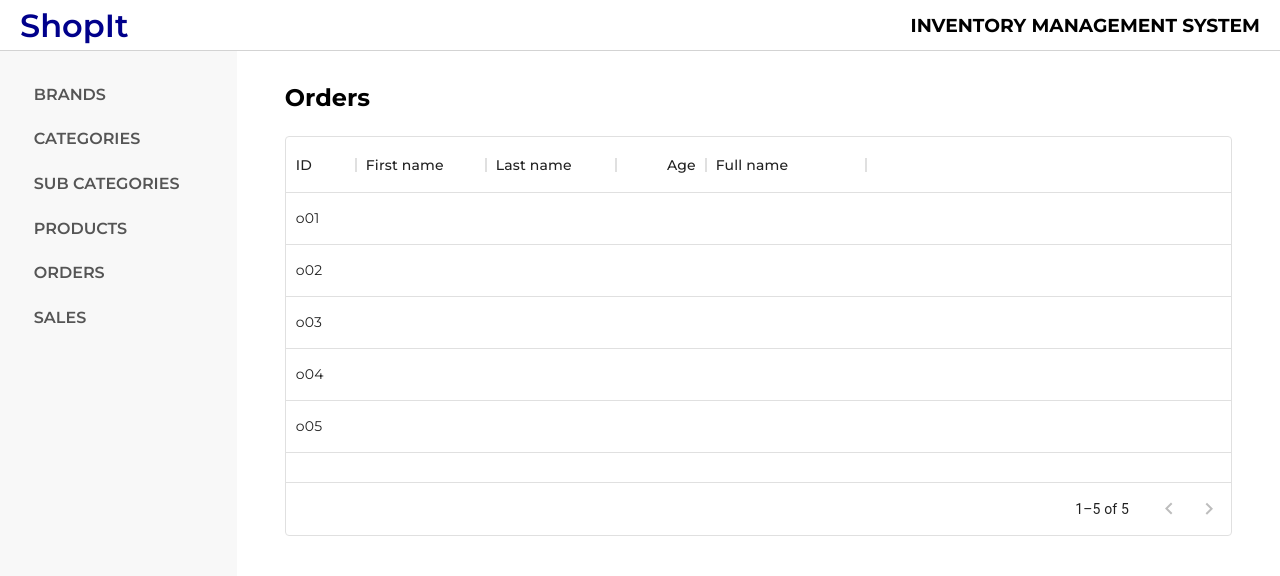
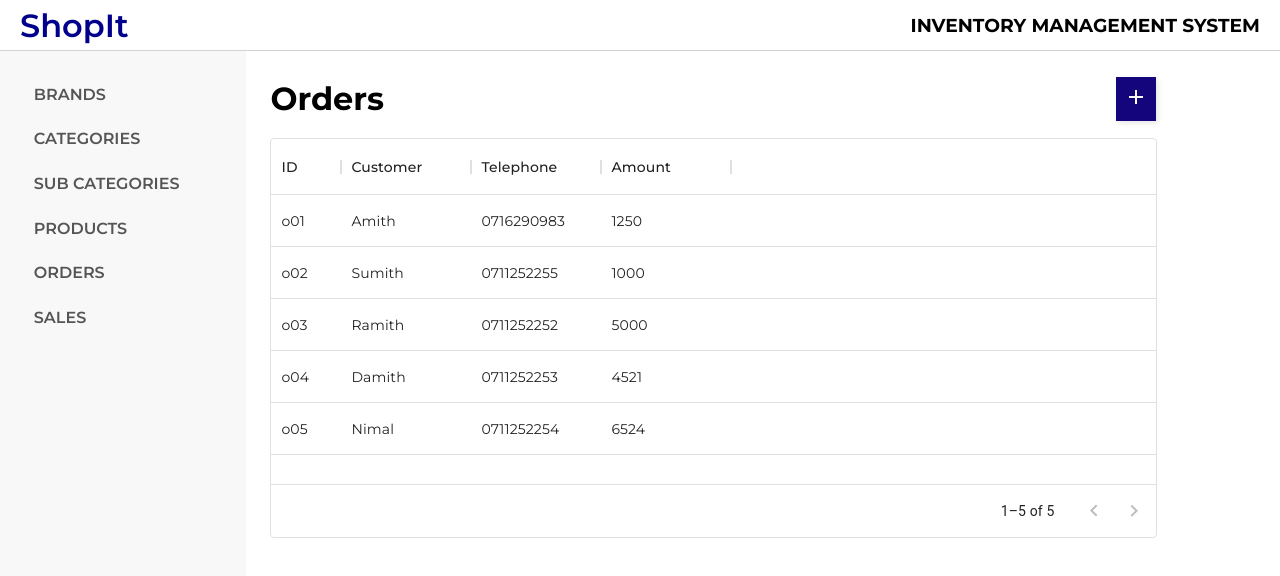
Before and after one commit to Amith-mw/shop-stock-management, a React (Create React App) app in the folder frontend/: page /orders in a window 1280 px wide. Shown: the top 576 px of the page. Built offline with nearby package versions, Linux system fonts and the light colour scheme.

Commit message:
modified - orders page

```diff
--- a/frontend/src/pages/orders/Orders.css
+++ b/frontend/src/pages/orders/Orders.css
@@ -1,12 +1,25 @@
-.pageContentContainer {
+.ordersContainer {
   display: flex;
 }
 
-.orderTitle {
-  margin-bottom: 1.5rem;
+.ordersContent {
+  flex: 4;
+  padding: 1.5rem;
 }
 
-.dataTableContainer {
-  flex: 4;
-  padding: 2rem 3rem;
+.ordersTitleRow {
+  display: flex;
+  justify-content: space-between;
+  align-items: center;
+  width: 90%;
 }
+
+.ordersTitle {
+  font-size: 2rem;
+}
+
+.ordersTable {
+  margin-top: 1rem;
+  height: 80vh;
+  width: 90%;
+}
--- a/frontend/src/pages/orders/Orders.jsx
+++ b/frontend/src/pages/orders/Orders.jsx
@@ -4,38 +4,52 @@ import { DataGrid } from "@mui/x-data-grid";
 import { orders } from "../../dataSet/dummyData";
 import Topbar from "../../components/topbar/Topbar";
 import Sidebar from "../../components/sidebar/Sidebar";
+import Button from "../../components/button/Button";
+import AddOutlinedIcon from "@mui/icons-material/AddOutlined";
+import DeleteOutlinedIcon from "@mui/icons-material/DeleteOutlined";
+import ModeEditOutlineOutlinedIcon from "@mui/icons-material/ModeEditOutlineOutlined";
 
 const columns = [
   { field: "id", headerName: "ID", width: 70 },
-  { field: "firstName", headerName: "First name", width: 130 },
-  { field: "lastName", headerName: "Last name", width: 130 },
-  {
-    field: "age",
-    headerName: "Age",
-    type: "number",
-    width: 90,
-  },
-  {
-    field: "fullName",
-    headerName: "Full name",
-    description: "This column has a value getter and is not sortable.",
-    sortable: false,
-    width: 160,
-    valueGetter: (params) =>
-      `${params.row.firstName || ""} ${params.row.lastName || ""}`,
-  },
+  { field: "customerName", headerName: "Customer", width: 130 },
+  { field: "telephone", headerName: "Telephone", width: 130 },
+  { field: "amount", headerName: "Amount", width: 130 },
+  // {
+  //   field: "age",
+  //   headerName: "Age",
+  //   type: "number",
+  //   width: 90,
+  // },
+  // {
+  //   field: "fullName",
+  //   headerName: "Full name",
+  //   description: "This column has a value getter and is not sortable.",
+  //   sortable: false,
+  //   width: 160,
+  //   valueGetter: (params) =>
+  //     `${params.row.firstName || ""} ${params.row.lastName || ""}`,
+  // },
 ];
 
 const orderList = orders.map((order) => order);
 
 const Orders = () => {
   return (
+    <div className="orders">
+      <Topbar />
       <div className="ordersContainer">
-      <Topbar />
-      <div className="pageContentContainer">
         <Sidebar />
-        <div className="dataTableContainer">
-          <h2 className="orderTitle">Orders</h2>
+        <div className="ordersContent">
+          <div className="ordersTitleRow">
+            <h2 className="ordersTitle">Orders</h2>
+            <Button
+              btnName={""}
+              btnColor={"blue"}
+              btnIcon={<AddOutlinedIcon />}
+              style={{ marginRight: "0.5rem" }}
+            />
+          </div>
+          <div className="ordersTable">
             <div style={{ height: 400, width: "100%" }}>
               <DataGrid
                 rows={orderList}
@@ -48,6 +62,7 @@ const Orders = () => {
           </div>
         </div>
       </div>
+    </div>
   );
 };
 
```
Lines whose indentation alone changed are shown as unchanged.
